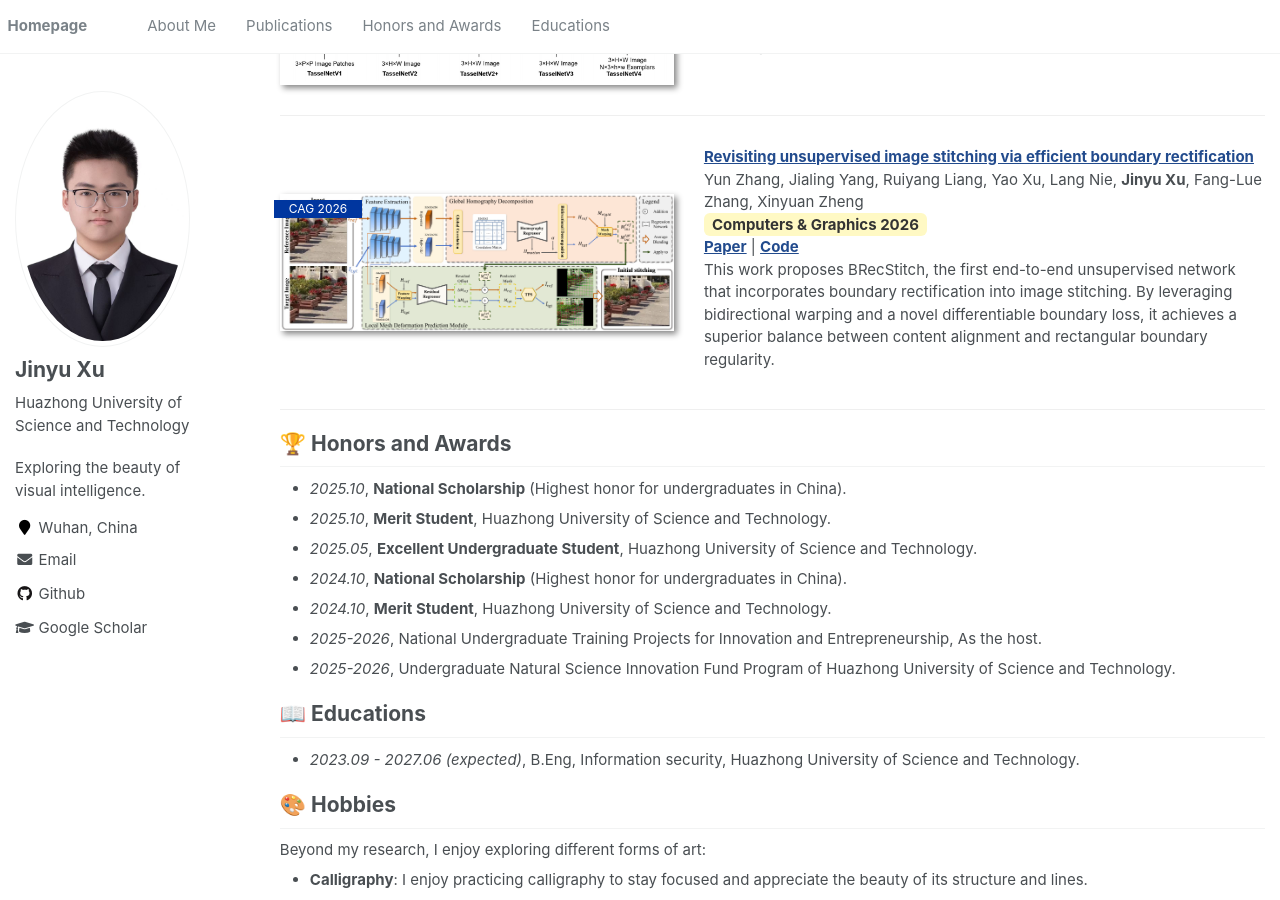
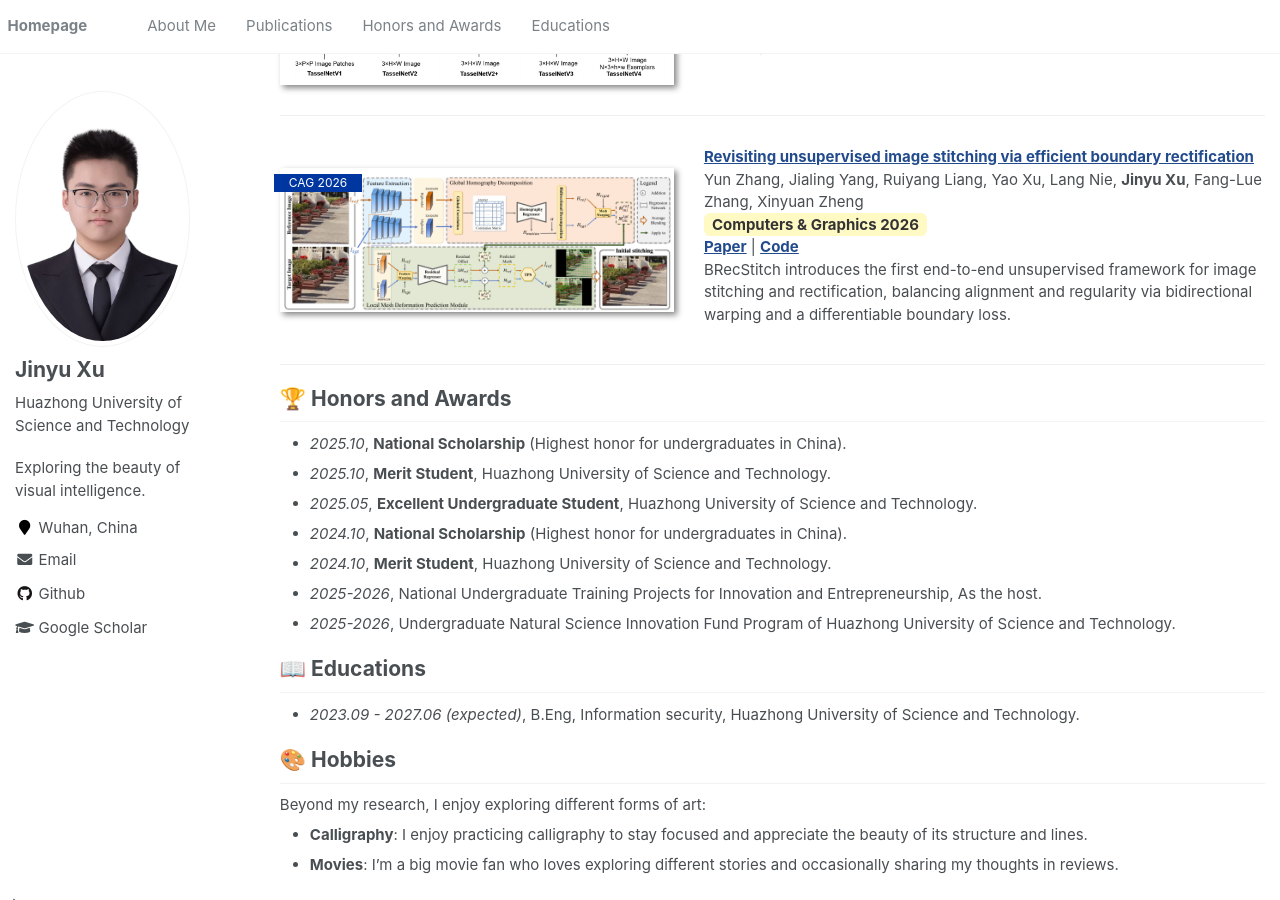
Before and after one commit to xu-jinyu/xu-jinyu.github.io, a Jekyll site: the page built from _pages/about.md, in a window 1280 px wide and 900 px high, scrolled down 1052 px. Built offline with Jekyll 4.4.1, drawn with Linux system fonts in a browser that asks for light colours.

```diff
--- a/_pages/about.md
+++ b/_pages/about.md
@@ -78,7 +78,7 @@ This work defines Plant Agnostic Counting, a task focusing on zero-shot generali
 Yun Zhang, Jialing Yang, Ruiyang Liang, Yao Xu, Lang Nie, **Jinyu Xu**, Fang-Lue Zhang, Xinyuan Zheng \\
 <span style="background-color: #fff9c4; color: #333; padding: 2px 8px; border-radius: 6px; font-weight: bold;">Computers & Graphics 2026</span> \\
 [**Paper**](https://www.sciencedirect.com/science/article/abs/pii/S0097849326000865) | [**Code**](https://github.com/Jialing25y/BRecStitch) \\
-This work proposes BRecStitch, the first end-to-end unsupervised network that incorporates boundary rectification into image stitching. By leveraging bidirectional warping and a novel differentiable boundary loss, it achieves a superior balance between content alignment and rectangular boundary regularity.
+BRecStitch introduces the first end-to-end unsupervised framework for image stitching and rectification, balancing alignment and regularity via bidirectional warping and a differentiable boundary loss.
 </div>
 </div>
 
```
Also changed, not shown: images/cag2026.png.
